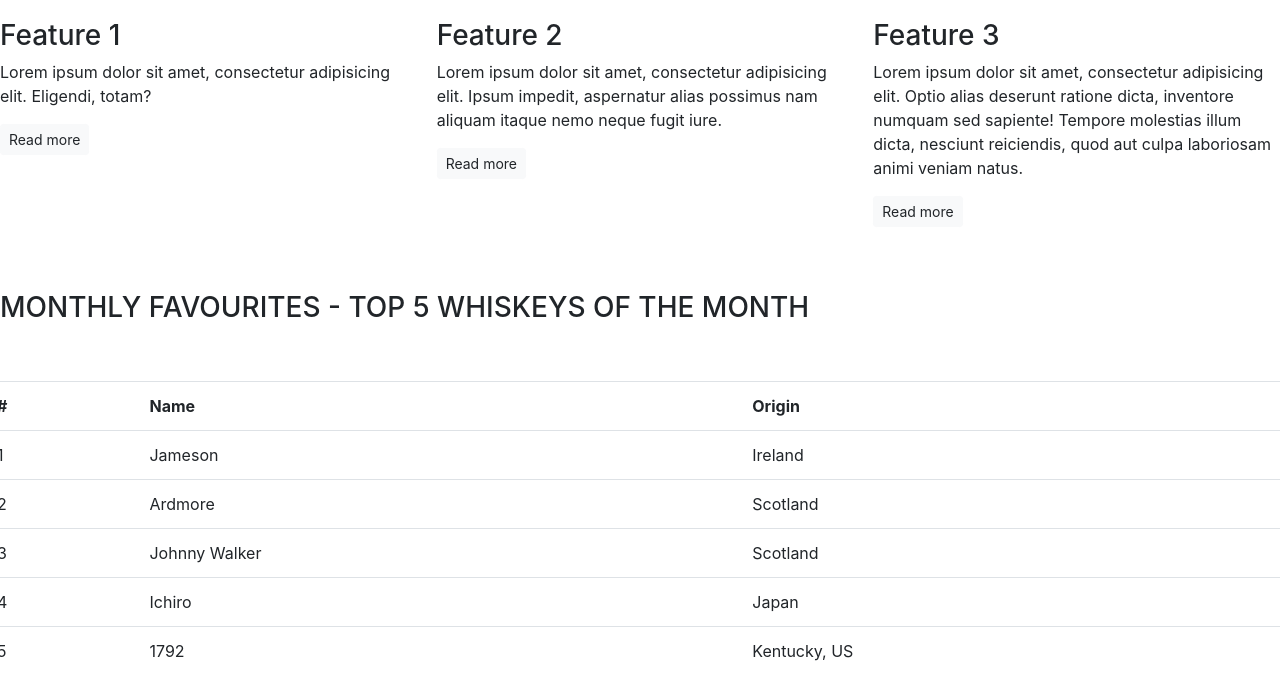
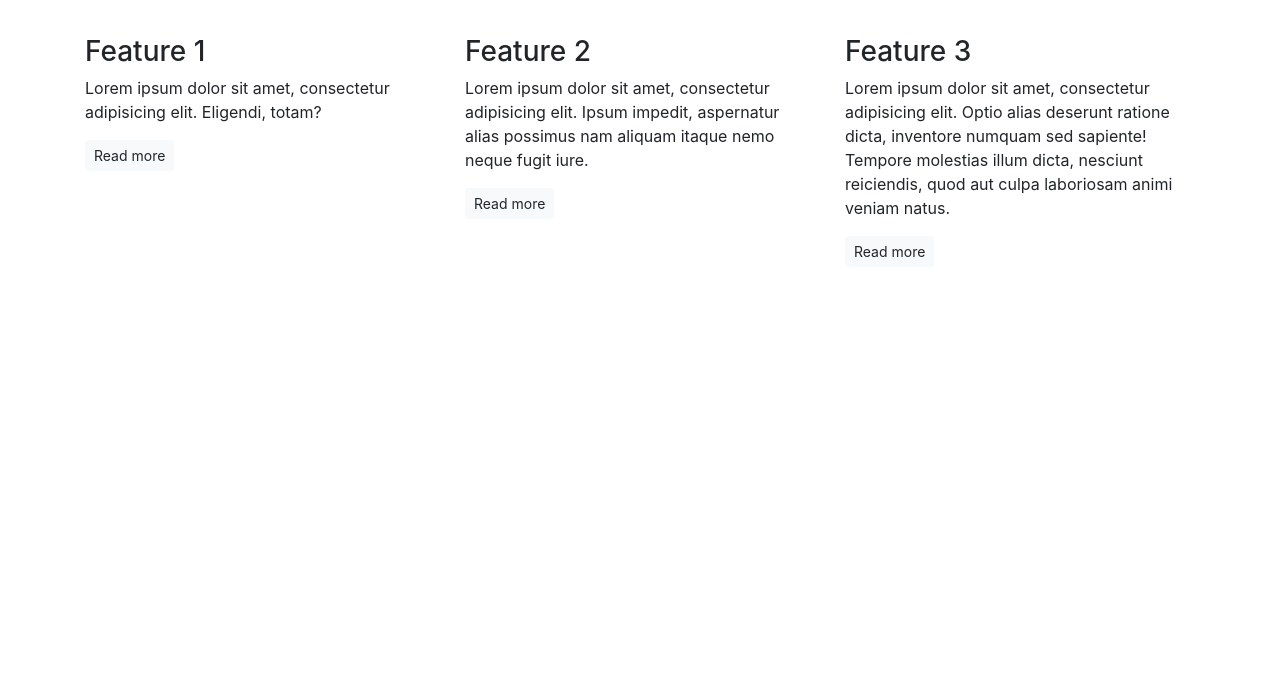
Before and after one commit to mkuti/Whiskey_website_using_Bootstrap, a plain HTML site: page index.html in a window 1280 px wide. Shown: the part 756-1447 px from the top of the page. After the commit the page ends 1039 px from the top, so only its background shows below. Drawn offline with nearby package versions, Linux system fonts and the light colour scheme.

Commit message:
correcting the container class

```diff
--- a/index.html
+++ b/index.html
@@ -4,9 +4,8 @@
 <head>
     <meta charset="UTF-8">
     <meta name="viewport" content="width=device-width, initial-scale=1.0">
-    <meta http-equiv="X-UA-Compatible" content="ie=edge">
+    <title>Whiskey Drop | Taste a new whiskey every month</title>
     <link rel="stylesheet" href="https://maxcdn.bootstrapcdn.com/bootstrap/4.1.3/css/bootstrap.min.css">
-    <title>Whiskey Drop | Taste a new whiskey every month!</title>
 </head>
 
 <body>
@@ -26,7 +25,7 @@
         </div>
         <!--</div>-->
     </nav>
-    <article="container mt-3">
+    <article class="container mt-3">
 
         <!-- call out section -->
         <div class="row">
@@ -34,8 +33,8 @@
                 <section class="callout jumbotron text-center">
                     <h1>The finest whiskeys delivered to your doorstep.</h1>
                     <p class="lead">Sign up today to start receiving the world's best whiskeys every month. <s class="d-none d-sm-inline">€19.99</s>
-                    <span class="d-inline d-sm-none"><br></span>
-                    <strong><mark>The first one is free!</mark></strong></p>
+                        <span class="d-inline d-sm-none"><br></span>
+                        <strong><mark>The first one is free!</mark></strong></p>
                     <button class="btn btn-success btn-lg">Sign up!</button>
                     <p class="text-muted"><small>You must be over 18 to use our services. Please drink responsibly.</small></p>
                 </section>
@@ -97,61 +96,7 @@
                 </div>
             </div>
         </section>
-
-        </div>
-
-        <!-- Favorites -->
-
-        <section class="favorites">
-            <div class="row">
-                <div class="col-12 my-5">
-                    <h3 class="text-uppercase">Monthly Favourites - Top 5 whiskeys of the month</h3>
-                </div>
-            </div>
-            <div class="row">
-                <table class="table">
-                    <tr>
-                        <th scope="col">#</th>
-                        <th scope="col">Name</th>
-                        <th scope="col">Origin</th>
-                    </tr>
-
-                    <tr>
-                        <td scope="row">1</td>
-                        <td scope="row">Jameson</td>
-                        <td scope- "row">Ireland</td>
-                    </tr>
-
-                    <tr>
-                        <td scope="row">2</td>
-                        <td scope="row">Ardmore</td>
-                        <td scope="row">Scotland</td>
-                    </tr>
-
-                    <tr>
-                        <td scope="row">3</td>
-                        <td scope="row">Johnny Walker</td>
-                        <td scope="row">Scotland</td>
-                    </tr>
-
-                    <tr>
-                        <td scope="row">4</td>
-                        <td scope="row">Ichiro</td>
-                        <td scope="row">Japan</td>
-                    </tr>
-
-                    <tr>
-                        <td scope="row">5</td>
-                        <td scope="row">1792</td>
-                        <td scope="row">Kentucky, US</td>
-                    </tr>
-
-                </table>
-            </div>
-        </section>
-        </div>
-        </div>
-        </article>
+    </article>
 
 </body>
 
```
Also changed, not shown: .c9/metadata/environment/index.html, .c9/metadata/preview-/index.html, 4 other files.
